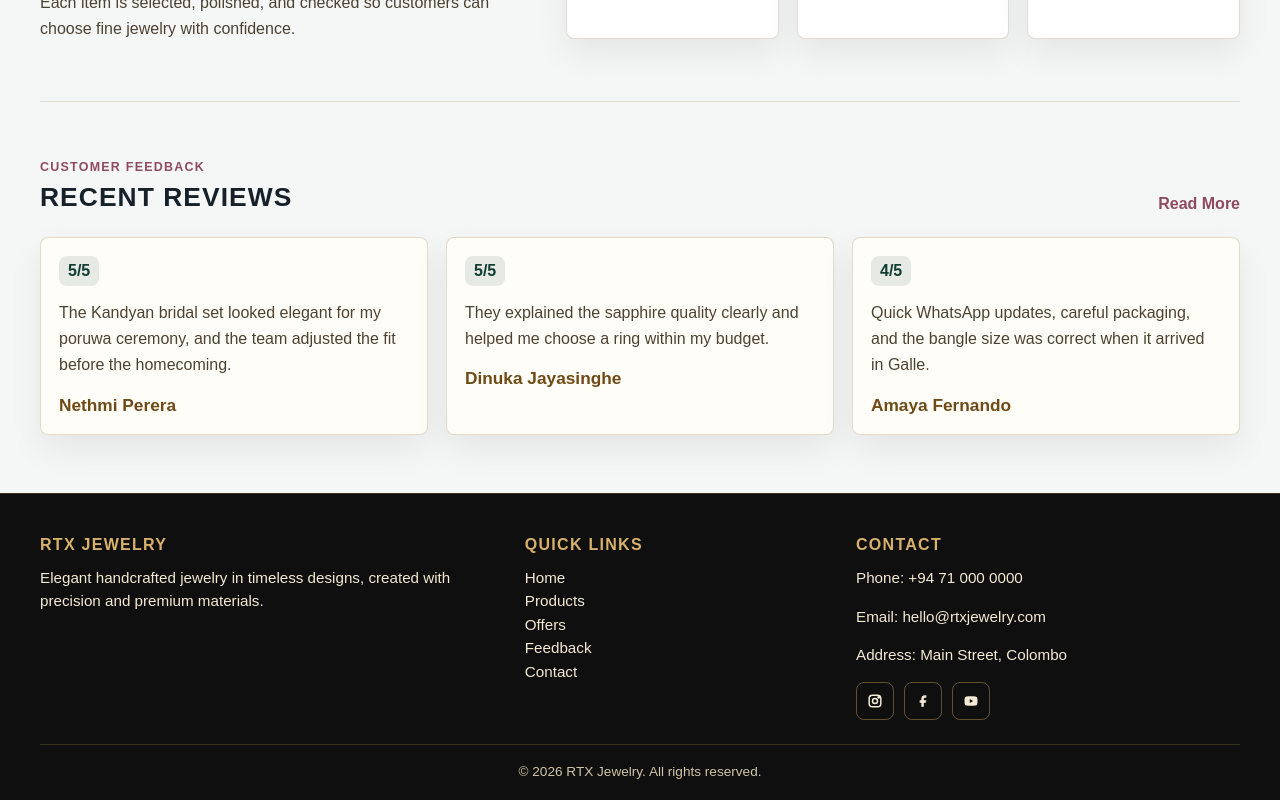
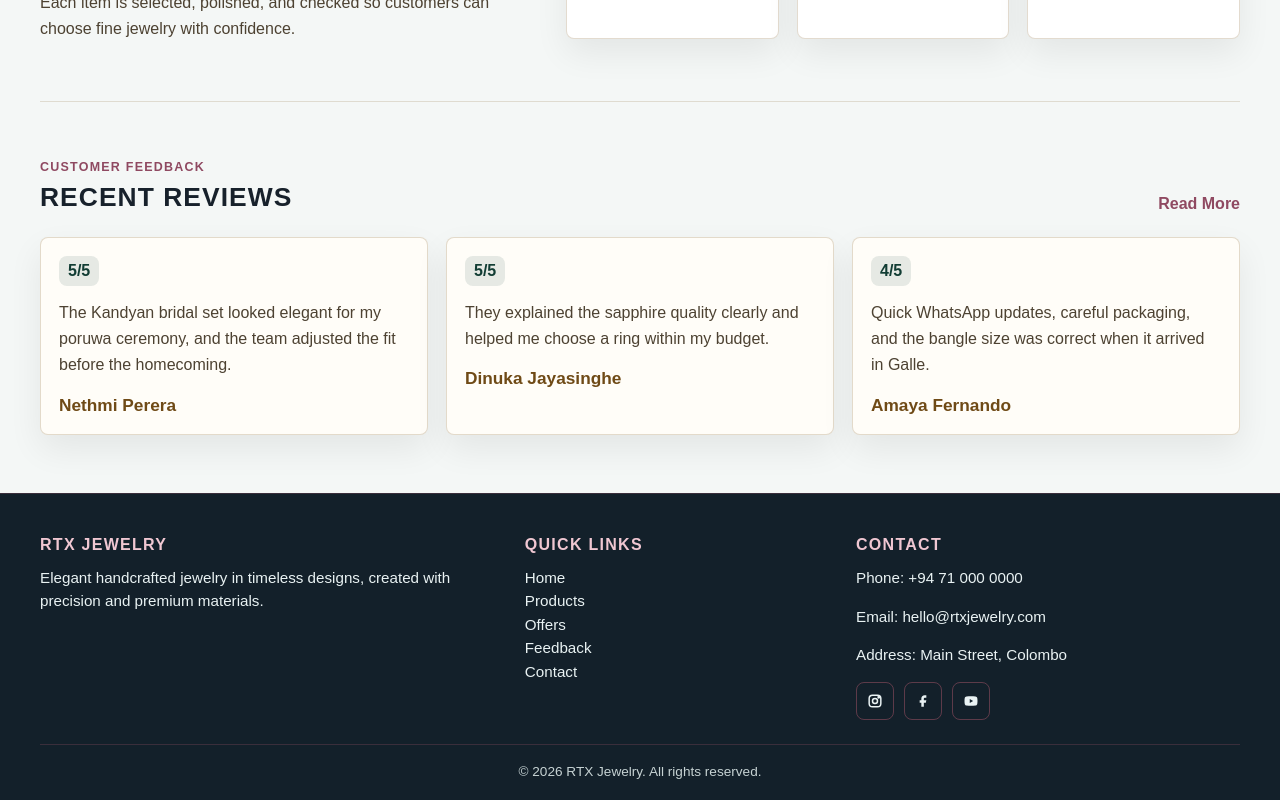
Before and after one commit to hasangaanawarathna/RTX-jewelry, an Angular app: page /user in a window 1280 px wide. Shown: the part 1971-2771 px from the top of the page. Built offline with nearby package versions, Linux system fonts and the light colour scheme; no server answers.

Commit message:
refactor: update footer styles for improved aesthetics and readability

```diff
--- a/src/app/components/footer/footer.css
+++ b/src/app/components/footer/footer.css
@@ -3,10 +3,10 @@
 }
 
 .site-footer {
-  background: #0f0f0f;
-  color: #f4ead4;
+  background: #13202a;
+  color: #e9f2f3;
   padding: 42px 20px 18px;
-  border-top: 1px solid rgba(198, 159, 84, 0.24);
+  border-top: 1px solid rgba(184, 92, 112, 0.24);
 }
 
 .footer-grid {
@@ -19,7 +19,7 @@
 
 h3 {
   margin: 0 0 12px;
-  color: #d8b26a;
+  color: #f0c7d2;
   font-size: 1rem;
   letter-spacing: 0.08em;
   text-transform: uppercase;
@@ -28,7 +28,7 @@ h3 {
 p,
 li,
 a {
-  color: #f4ead4;
+  color: #e9f2f3;
   font-size: 0.95rem;
   line-height: 1.55;
 }
@@ -45,7 +45,7 @@ a {
 
 a:hover,
 a:focus-visible {
-  color: #ffd98d;
+  color: #f0c7d2;
   text-decoration: underline;
   outline: none;
 }
@@ -61,16 +61,16 @@ a:focus-visible {
   height: 38px;
   display: grid;
   place-items: center;
-  border: 1px solid rgba(198, 159, 84, 0.45);
+  border: 1px solid rgba(184, 92, 112, 0.45);
   border-radius: 8px;
-  color: #f4ead4;
+  color: #e9f2f3;
   transition: background-color 0.2s ease, color 0.2s ease, transform 0.2s ease;
 }
 
 .social-links a:hover,
 .social-links a:focus-visible {
-  background: rgba(198, 159, 84, 0.16);
-  color: #ffd98d;
+  background: rgba(184, 92, 112, 0.16);
+  color: #f0c7d2;
   transform: translateY(-1px);
   text-decoration: none;
 }
@@ -89,7 +89,7 @@ a:focus-visible {
 }
 
 .social-links .cutout {
-  fill: #0f0f0f;
+  fill: #13202a;
   stroke: none;
 }
 
@@ -97,10 +97,10 @@ a:focus-visible {
   max-width: 1200px;
   margin: 24px auto 0;
   padding-top: 16px;
-  border-top: 1px solid rgba(198, 159, 84, 0.24);
+  border-top: 1px solid rgba(184, 92, 112, 0.24);
   font-size: 0.85rem;
   text-align: center;
-  color: #d2c4a8;
+  color: #c6d2d3;
 }
 
 @media (max-width: 900px) {
```
